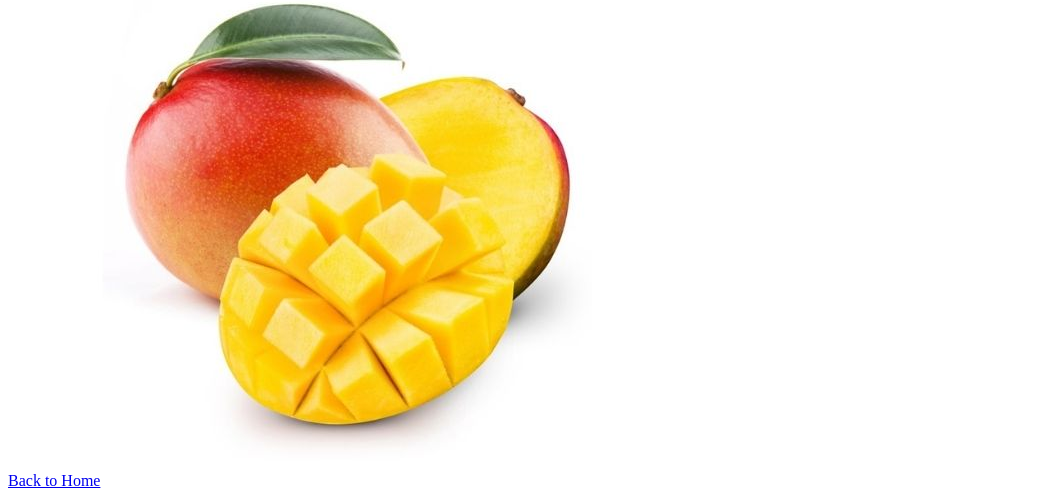
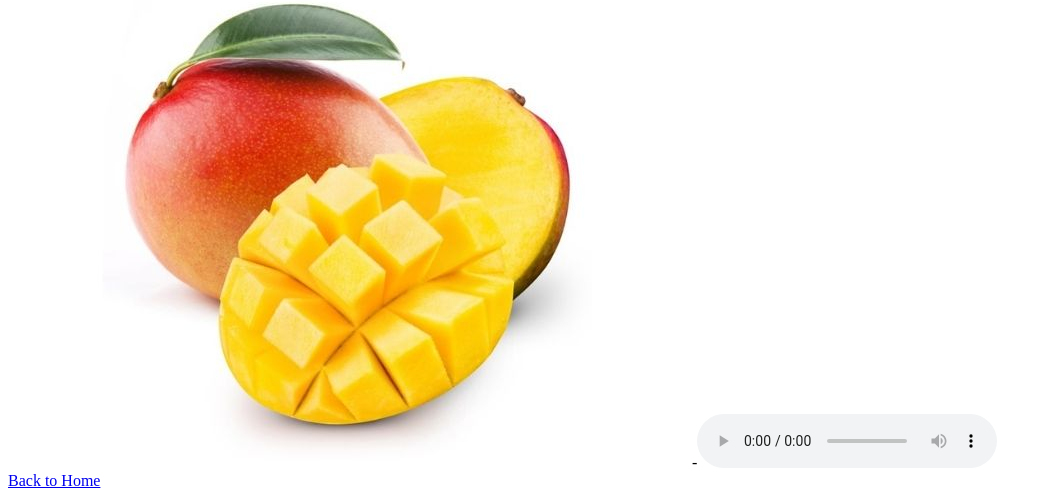
Before and after one commit to qButBetter/basic-web-pages, a plain HTML site: page mango.html in a window 1280 px wide. Shown: the part 3560-4058 px from the top of the page, without its empty margins (0-1051 px from the left). Drawn offline with Linux system fonts and the light colour scheme.

Commit message:
FINALLY CHANGED MANGO SOUND

```diff
--- a/mango.html
+++ b/mango.html
@@ -29,6 +29,7 @@
 <img src="download.jfif" alt="Thousand Yard Stare">
 <img src="Mango.jpg" alt="Mango">
 
+-<audio controls autoplay loop src="mango-sound.mp3"></audio>
 <audio autoplay loop src="mango-sound/mango-sound.mp3"></audio>
 
 <br><a href="index.html">Back to Home</a>
```
